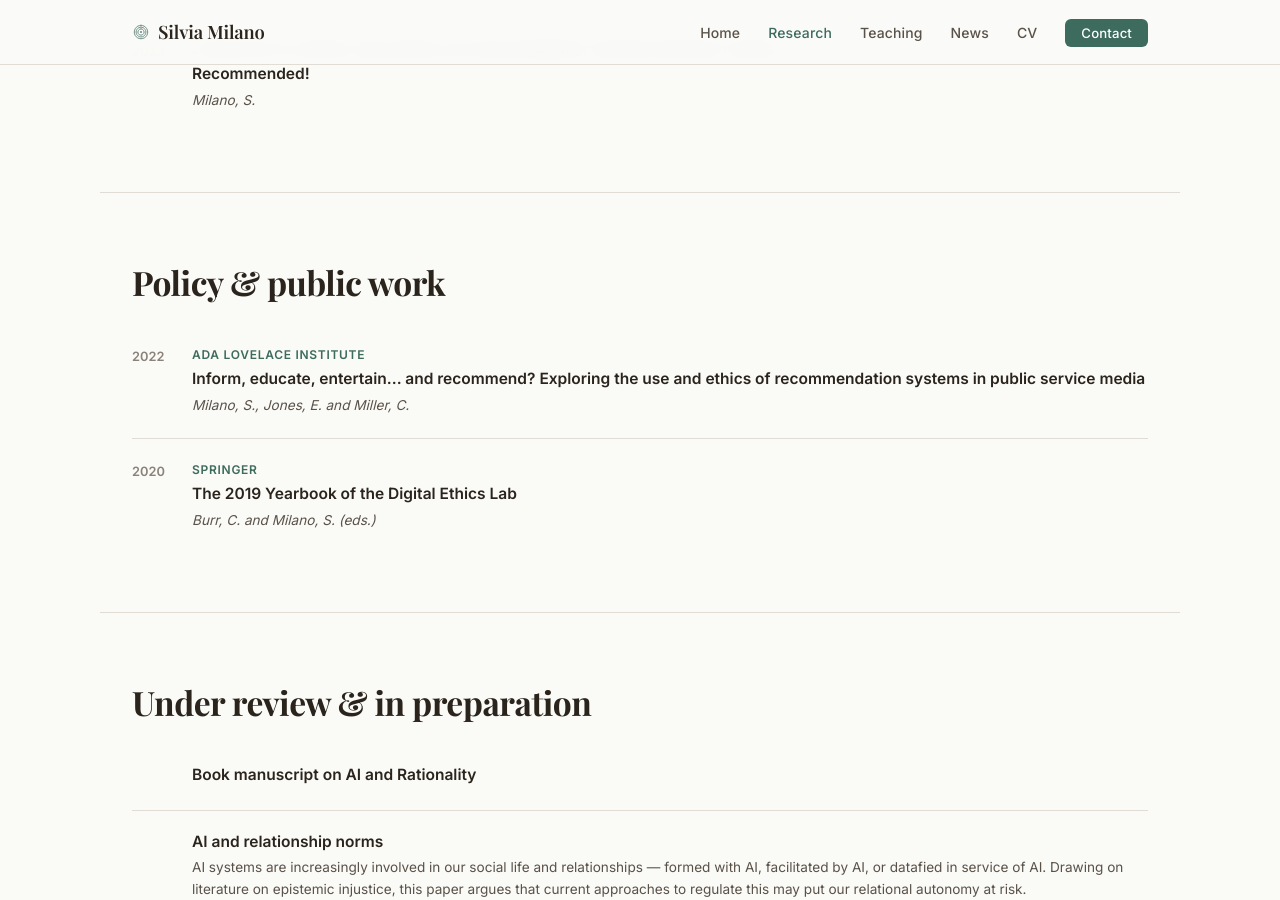
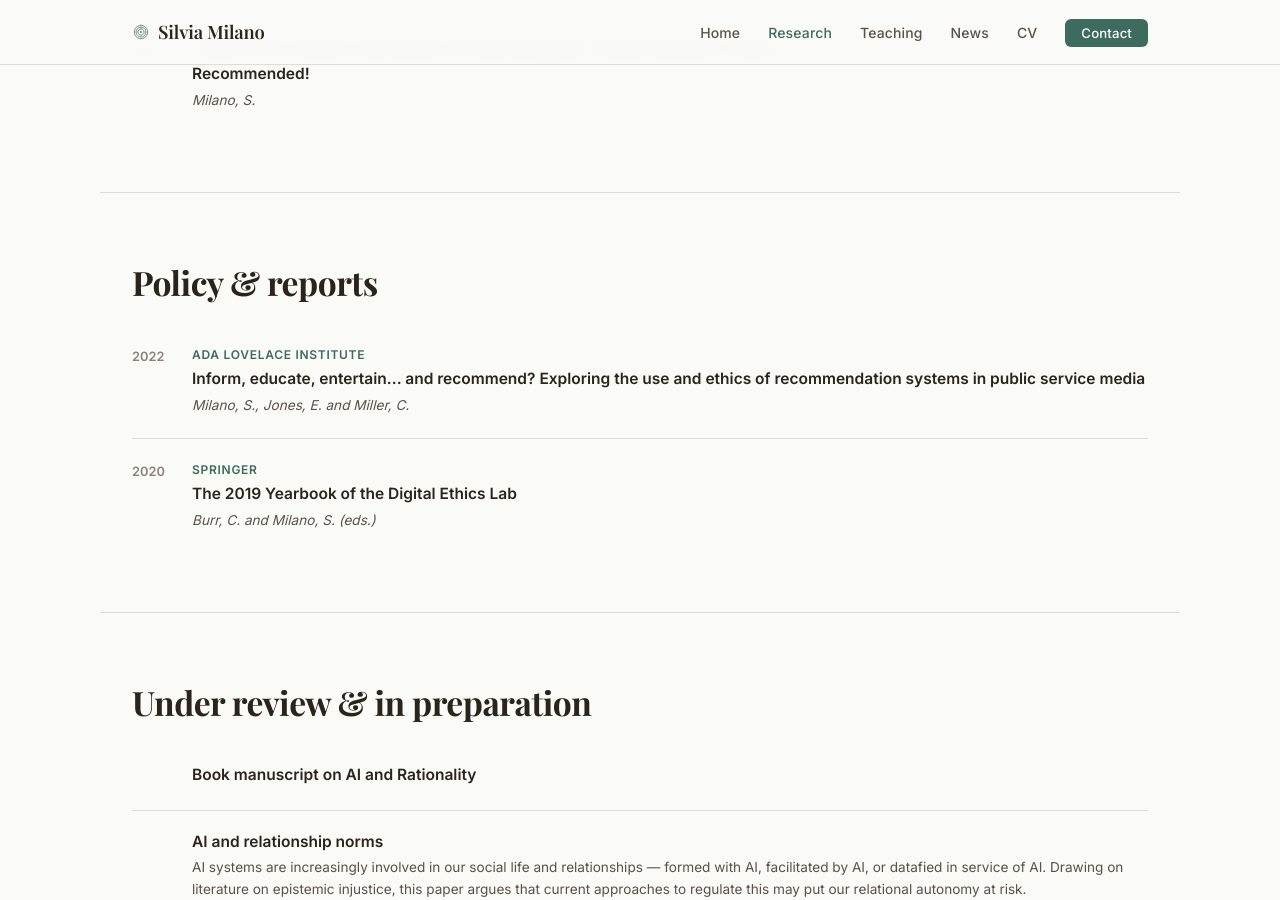
Before and after one commit to capt-c/silvia-milano-website, a Jekyll site: the page built from silvia-milano-site/research.html, in a window 1280 px wide and 900 px high, scrolled down 2114 px. Built offline with Jekyll 4.4.1, drawn with Linux system fonts in a browser that asks for light colours; some web fonts are replaced.

Commit message:
Update research.html

```diff
--- a/silvia-milano-site/research.html
+++ b/silvia-milano-site/research.html
@@ -60,7 +60,7 @@ description: "Publications, book chapters, reports, and ongoing research by Silv
   <!-- ── Reports & other ── -->
   <section class="section">
 <!--    <p class="section-label">Reports &amp; other writing</p>  -->
-    <h2 class="section-title">Policy &amp; public work</h2>
+    <h2 class="section-title">Policy &amp; reports</h2>
     <ul class="pub-list">
       {% for pub in site.data.publications.reports %}
       <li class="pub-item">
```
